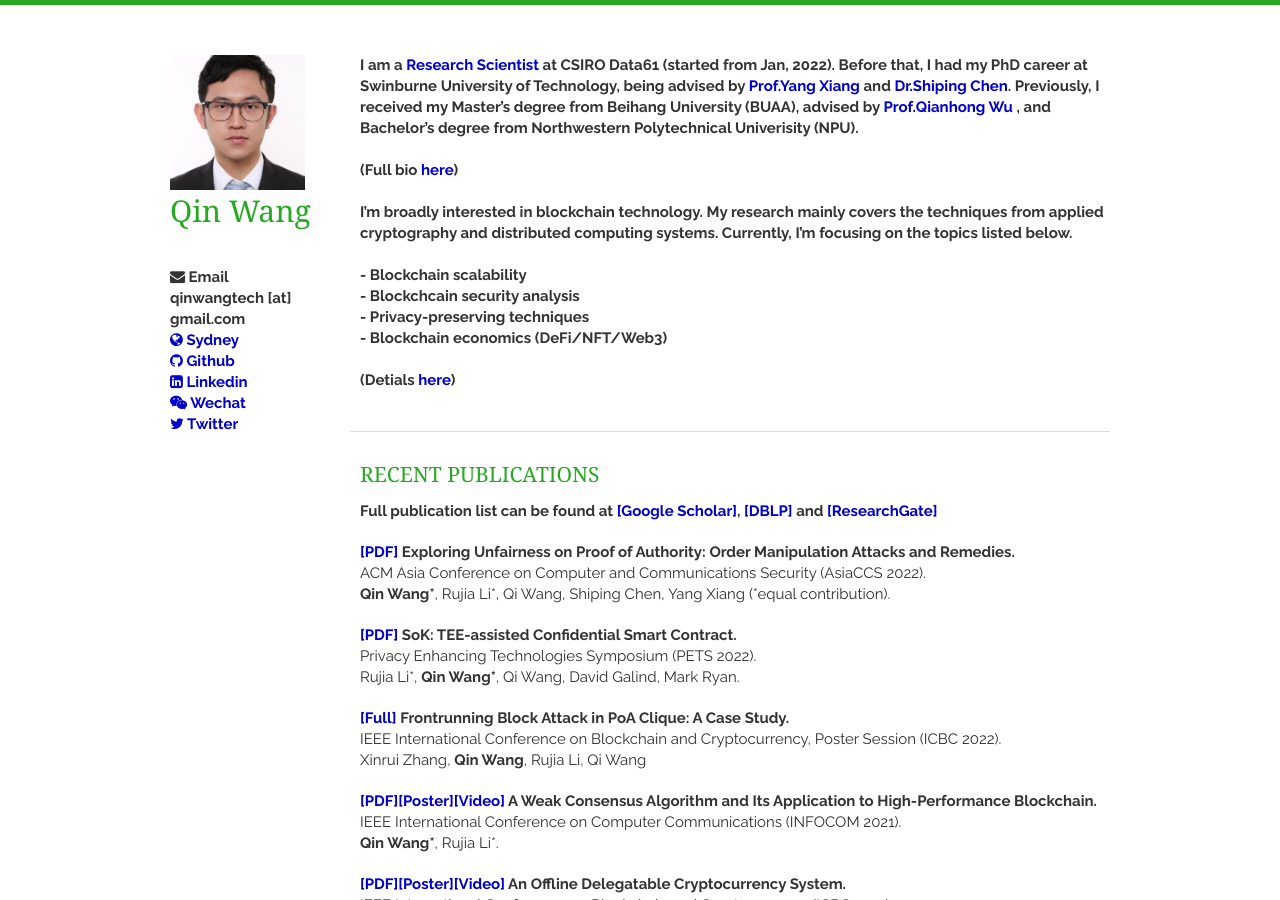
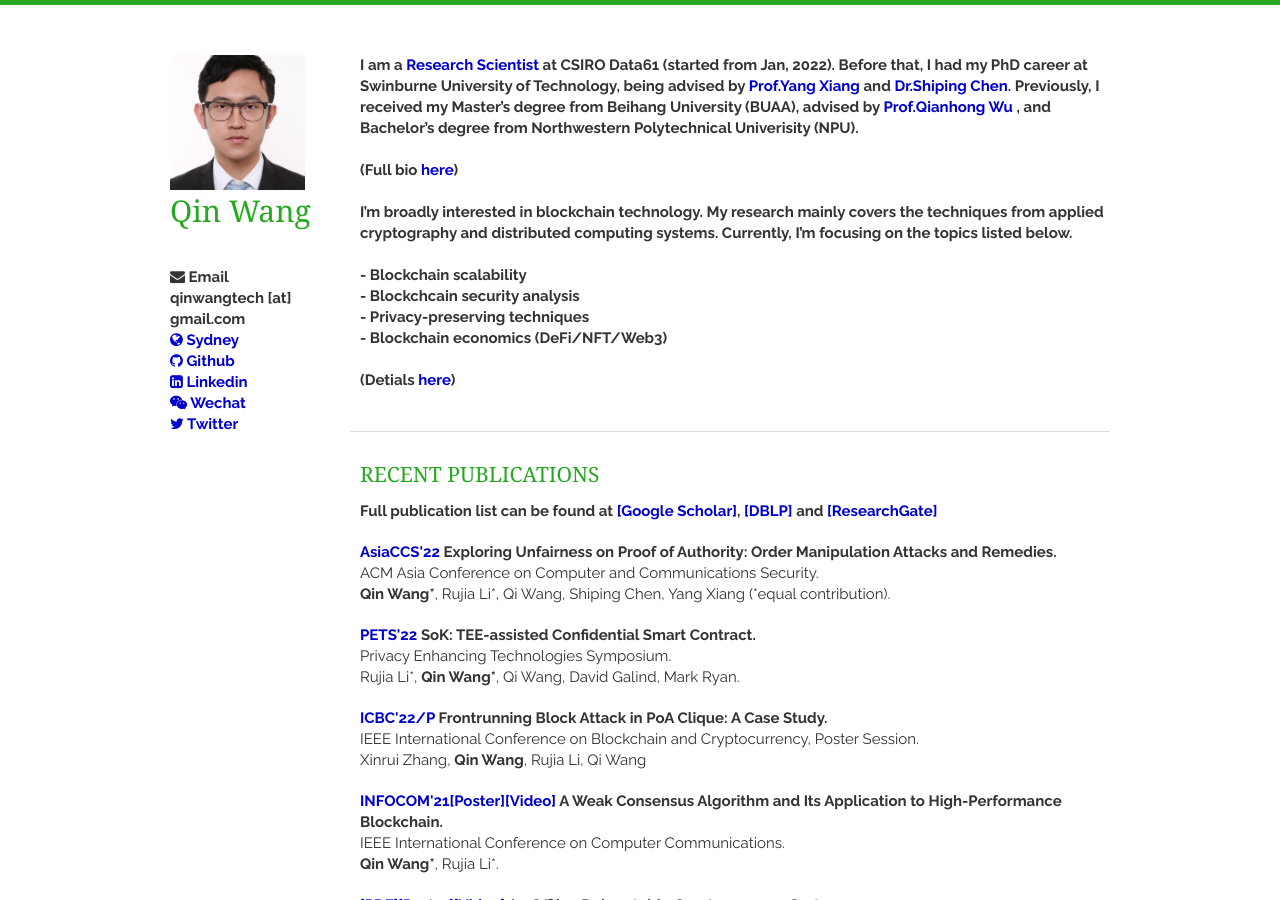
Before and after one commit to AaronWang-git/qinwang-git.github.io, a Jekyll site: the page built from index.html, in a window 1280 px wide and 900 px high. Built offline with Jekyll 4.4.1, drawn with Linux system fonts in a browser that asks for light colours; nearby versions of some CDN libraries; a script that is not in the unit is left out; the list of posts is cut into pages by our own code.

Commit message:
Update publications.html

```diff
--- a/_includes/publications.html
+++ b/_includes/publications.html
@@ -9,27 +9,27 @@
     <article>
         <header>
 
-            <strong> <a href = "https://arxiv.org/pdf/2203.03008.pdf" target="_blank">[PDF]</a>
+            <strong> <a href = "https://arxiv.org/pdf/2203.03008.pdf" target="_blank">AsiaCCS'22</a>
             Exploring Unfairness on Proof of Authority: Order Manipulation Attacks and Remedies.</strong>
-            <br> ACM Asia Conference on Computer and Communications Security (AsiaCCS 2022).
+            <br> ACM Asia Conference on Computer and Communications Security.
             <br><strong>Qin Wang<sup>*</sup></strong>, <b>Rujia Li</b><sup>*</sup>, Qi Wang, Shiping Chen, Yang Xiang (*equal contribution).
        </header>
     </article>
 
     <article>
         <header>
-            <strong><a href = "https://arxiv.org/pdf/2203.08548.pdf" target="_blank">[PDF]</a>
+            <strong><a href = "https://arxiv.org/pdf/2203.08548.pdf" target="_blank">PETS'22</a>
             SoK: TEE-assisted Confidential Smart Contract. </strong>
-            <br> Privacy Enhancing Technologies Symposium (PETS 2022).
+            <br> Privacy Enhancing Technologies Symposium.
             <br><b>Rujia Li</b><sup>*</sup>, <strong>Qin Wang<sup>*</sup></strong>, Qi Wang, David Galind, Mark Ryan.
        </header>
     </article>
 
     <article>
       <header>
-            <strong><a href = "https://hal.archives-ouvertes.fr/hal-03659414/document" target="_blank">[Full]</a>
+            <strong><a href = "https://hal.archives-ouvertes.fr/hal-03659414/document" target="_blank">ICBC'22/P</a>
             Frontrunning Block Attack in PoA Clique: A Case Study.</strong>
-            <br> IEEE International Conference on Blockchain and Cryptocurrency, Poster Session (ICBC 2022).
+            <br> IEEE International Conference on Blockchain and Cryptocurrency, Poster Session.
             <br><b>Xinrui Zhang<b>, <strong>Qin Wang</strong>, <b>Rujia Li</b>, Qi Wang
        </header>
     </article>
@@ -37,9 +37,9 @@
 
     <article>
         <header>
-            <strong><a href = "https://arxiv.org/pdf/2102.00872.pdf" target="_blank">[PDF]</a><a href = "https://www.ndss-symposium.org/wp-content/uploads/NDSS2021posters_paper_5.pdf" target="_blank">[Poster]</a><a href = "https://youtu.be/G5HO9kobm6Y" target="_blank">[Video]</a>
+            <strong><a href = "https://arxiv.org/pdf/2102.00872.pdf" target="_blank">INFOCOM'21</a><a href = "https://www.ndss-symposium.org/wp-content/uploads/NDSS2021posters_paper_5.pdf" target="_blank">[Poster]</a><a href = "https://youtu.be/G5HO9kobm6Y" target="_blank">[Video]</a>
             A Weak Consensus Algorithm and Its Application to High-Performance Blockchain.</strong>
-            <br>IEEE International Conference on Computer Communications (INFOCOM 2021).
+            <br>IEEE International Conference on Computer Communications.
             <br><strong>Qin Wang<sup>*</sup></strong>, <b>Rujia Li</b><sup>*</sup>.
        </header>
     </article>
```
